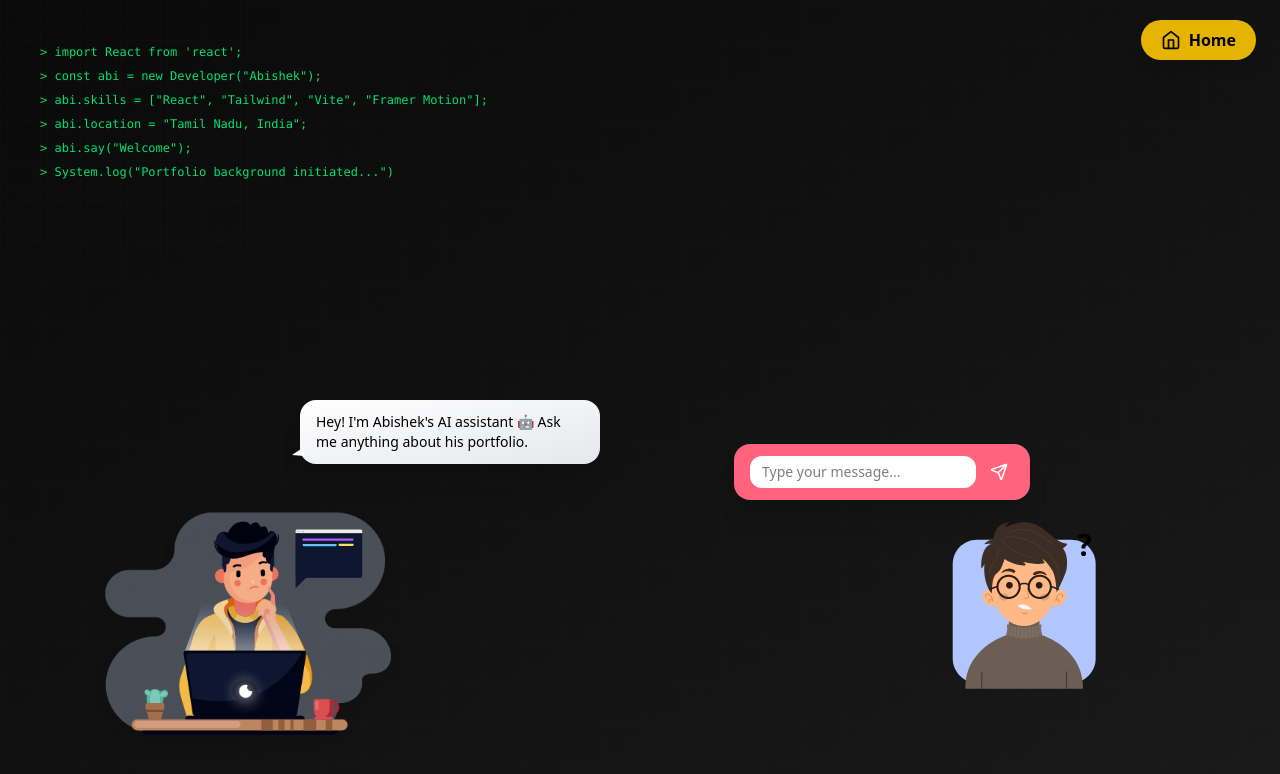
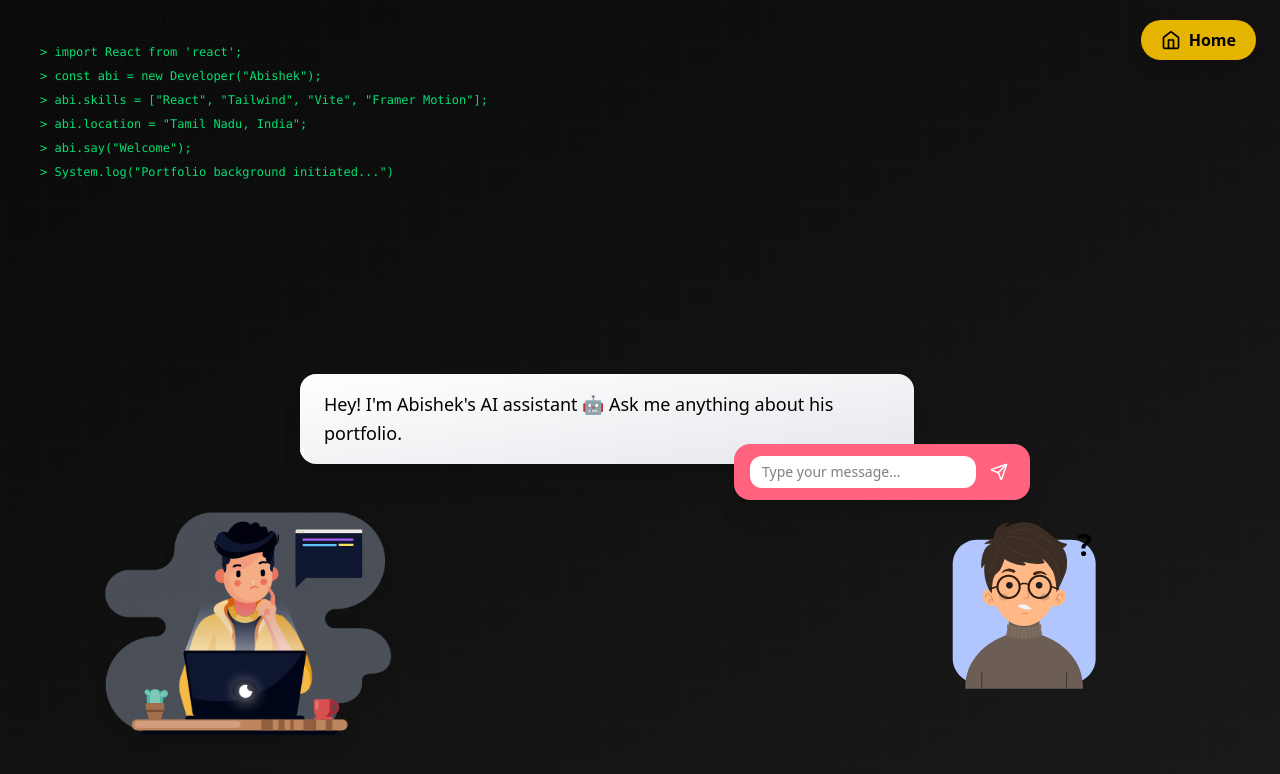
Before and after one commit to abisheks2004/abishek-portfolio, a React (Vite) app: page / in a window 1280 px wide. Shown: the top 774 px of the page. Built offline with nearby package versions, Linux system fonts and the light colour scheme.

Commit message:
ui: expand AI chat bubble for longer responses

```diff
--- a/src/components/ChatBubbleLeft.jsx
+++ b/src/components/ChatBubbleLeft.jsx
@@ -1,7 +1,7 @@
 export default function ChatBubbleLeft({ message }) {
   return (
-    <div className="absolute bottom-[280px] sm:bottom-[300px] md:bottom-[320px] left-2 sm:left-6 md:left-[120px] lg:left-[300px] z-10 w-[85%] xs:w-[90%] sm:w-auto max-w-[40%] sm:max-w-[300px] text-xs sm:text-sm font-sans">
-      <div className="bg-gradient-to-br from-white to-gray-200 text-black px-3 py-2 sm:px-4 sm:py-3 rounded-2xl shadow-xl relative min-h-[40px] min-w-[100px] transition-all duration-300 break-words">
+    <div className="absolute bottom-[280px] sm:bottom-[300px] md:bottom-[320px] left-2 sm:left-6 md:left-[120px] lg:left-[300px] z-10 w-[calc(100%-1rem)] sm:w-[min(70vw,520px)] md:w-[min(55vw,620px)] lg:w-[min(48vw,700px)] max-w-[92%] text-sm sm:text-base md:text-lg font-sans">
+      <div className="bg-gradient-to-br from-white to-gray-200 text-black px-4 py-3 sm:px-5 sm:py-4 md:px-6 md:py-4 rounded-2xl shadow-xl relative min-h-[44px] transition-all duration-300 break-words whitespace-pre-wrap leading-relaxed max-h-[28vh] overflow-y-auto">
         <span>{message || "..."}</span>
         <div
           className="absolute -left-2 bottom-2 w-0 h-0 border-t-[8px] border-t-transparent border-r-[12px] border-r-white border-b-[1px] border-b-transparent"
```
